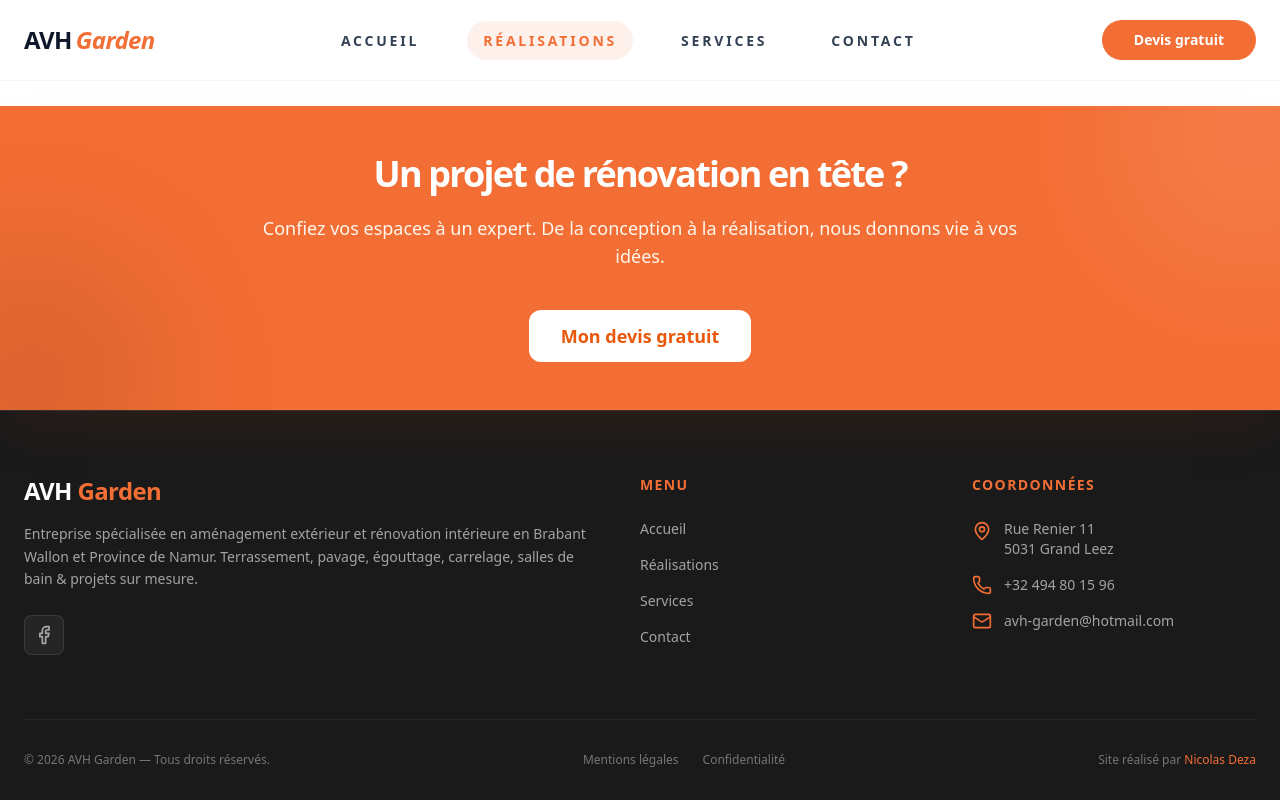
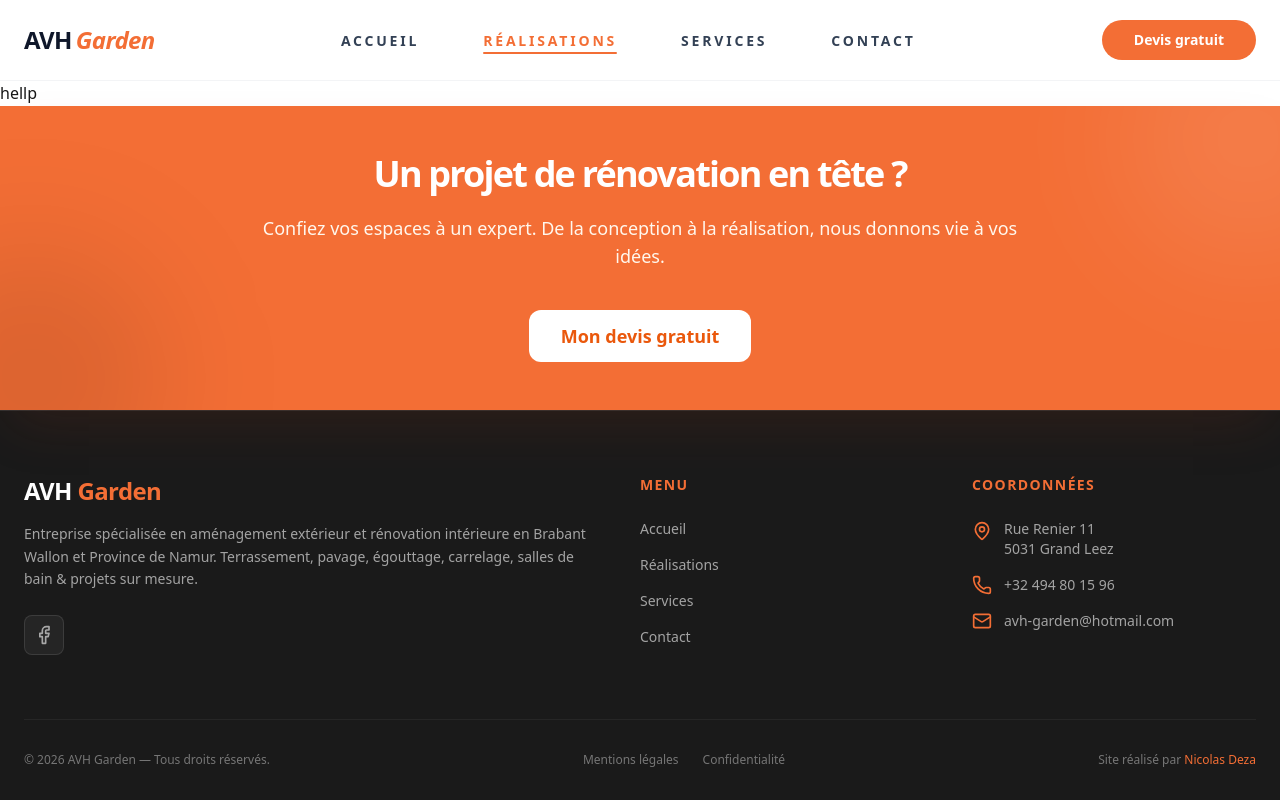
Before and after one commit to NicolasDeza/avhgarden, a Nuxt app: page /realisations in a window 1280 px wide. Built offline with nearby package versions, Linux system fonts and the light colour scheme.

Commit message:
Création page realisations + scroll ancre avec router options ts

```diff
--- a/app/components/AppHeader.vue
+++ b/app/components/AppHeader.vue
@@ -1,8 +1,8 @@
 <script setup>
 import { ref, onMounted, onUnmounted } from "vue";
 
-// Menu mobile gestion état
 const isMenuOpen = ref(false);
+const route = useRoute();
 
 const toggleMenu = () => {
   isMenuOpen.value = !isMenuOpen.value;
@@ -12,14 +12,27 @@ const closeMenu = () => {
   isMenuOpen.value = false;
 };
 
-// Gestion du scroll pour l'opacité du header
+// Vérifie si lien actif
+const isLinkActive = (to) => {
+  if (to.includes('#')) {
+    const [path, hash] = to.split('#');
+    return (
+      route.path === (path || '/') &&
+      route.hash === `#${hash}`
+    );
+  }
+
+  return route.path === to && !route.hash;
+};
+
+// Gestion opacité header
 const isScrolled = ref(false);
 
 const handleScroll = () => {
   isScrolled.value = window.scrollY > 90;
 };
 
-// Fermer le menu avec la touche Escape (accessibilité)
+// Accessibilité Escape
 const handleKeydown = (event) => {
   if (event.key === "Escape" && isMenuOpen.value) {
     closeMenu();
@@ -29,7 +42,7 @@ const handleKeydown = (event) => {
 onMounted(() => {
   document.addEventListener("keydown", handleKeydown);
   window.addEventListener("scroll", handleScroll);
-  handleScroll(); // Vérifier la position initiale
+  handleScroll();
 });
 
 onUnmounted(() => {
@@ -37,6 +50,7 @@ onUnmounted(() => {
   window.removeEventListener("scroll", handleScroll);
 });
 </script>
+
 
 <template>
   <header
@@ -66,20 +80,30 @@ onUnmounted(() => {
 v-for="item in [
           { name: 'Accueil', to: '/' },
           { name: 'Réalisations', to: '/realisations' },
-          { name: 'Services', to: '/services' },
+          { name: 'Services', to: '/#services' },
           { name: 'Contact', to: '/contact' },
 
         ]" :key="item.to">
           <NuxtLink
   :to="item.to"
-  class="relative text-[14px] font-bold uppercase tracking-[0.2em] transition-all duration-300 px-4 py-2.5 rounded-full"
+  class="relative text-[14px] font-bold uppercase tracking-[0.2em] transition-all duration-300 px-4 py-2.5 group"
   :class="[
-    $route.path === item.to
-      ? 'text-primary bg-primary/10'
-      : 'text-slate-700 hover:text-slate-900 hover:bg-slate-50'
+    isLinkActive(item.to)
+      ? 'text-primary'
+      : 'text-slate-700 hover:text-slate-900'
   ]"
+  @click="closeMenu"
+
 >
   <span class="relative z-10">{{ item.name }}</span>
+  <span
+    class="absolute bottom-1.5 left-4 right-4 h-[2px] rounded-full transition-all duration-300"
+    :class="[
+      isLinkActive(item.to)
+        ? 'bg-primary w-[calc(100%-2rem)]'
+        : 'bg-slate-400 w-0 group-hover:w-[calc(100%-2rem)]'
+    ]"
+  />
 </NuxtLink>
         </li>
       </ul>
@@ -126,13 +150,15 @@ v-for="item in [
 v-for="item in [
             { name: 'Accueil', to: '/' },
             { name: 'Réalisations', to: '/realisations' },
-            { name: 'Services', to: '/services' },
+            { name: 'Services', to: '/#services' },
             { name: 'Contact', to: '/contact' }
           ]" :key="item.to">
             <NuxtLink
               :to="item.to"
               class="block py-3 px-4 rounded-xl text-base font-semibold text-slate-800 hover:bg-gray-50 hover:text-primary transition-all"
-              active-class="!bg-primary/10 !text-primary"
+              :class="{
+                '!bg-primary/10 !text-primary': isLinkActive(item.to)
+              }"
               @click="closeMenu"
             >
               {{ item.name }}
--- a/app/components/ServicesSection.vue
+++ b/app/components/ServicesSection.vue
@@ -12,7 +12,7 @@ import {
 </script>
 
 <template>
-  <section class="w-full bg-white py-16 md:py-24" aria-label="Nos services">
+  <section id="services" class="w-full bg-white py-16 md:py-24" aria-label="Nos services">
     <div class="mx-auto max-w-[1440px] px-6">
 
       <div class="mb-20 text-center">
--- /dev/null
+++ b/app/pages/realisations/[slug].vue
@@ -0,0 +1,5 @@
+<script setup></script>
+
+<template>
+    <h1>Hello</h1>
+</template>
--- /dev/null
+++ b/app/pages/realisations/index.vue
@@ -0,0 +1,5 @@
+<script setup></script>
+
+<template>
+    <h1>hellp</h1>
+</template>
```
Also changed, not shown: app/router.options.ts (added, +18 -0 lines).
